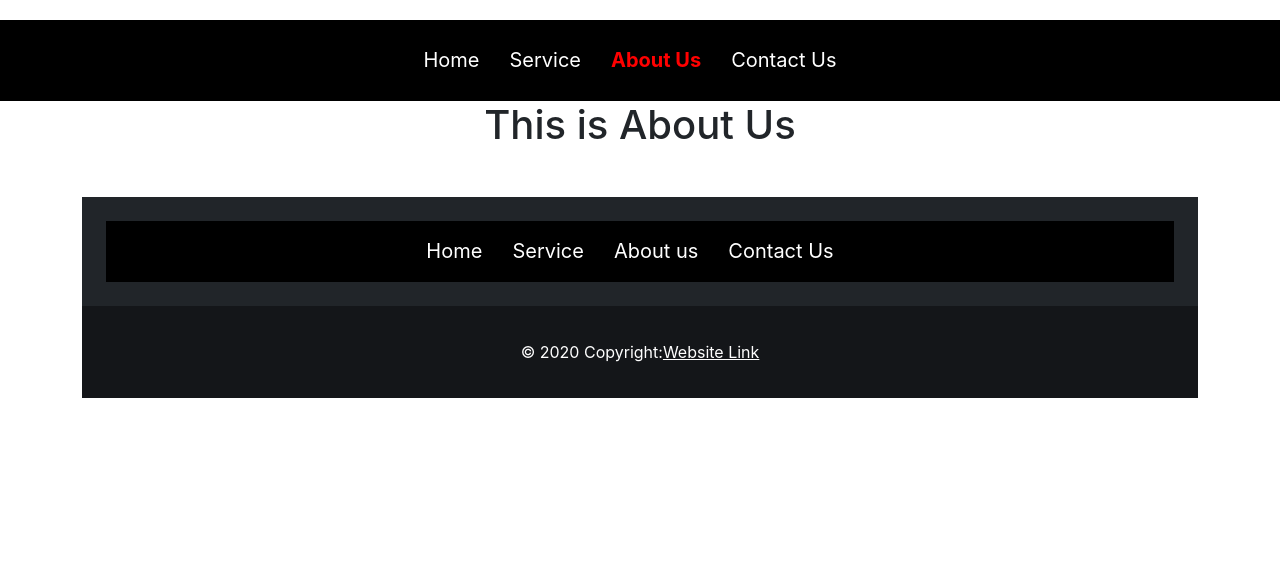
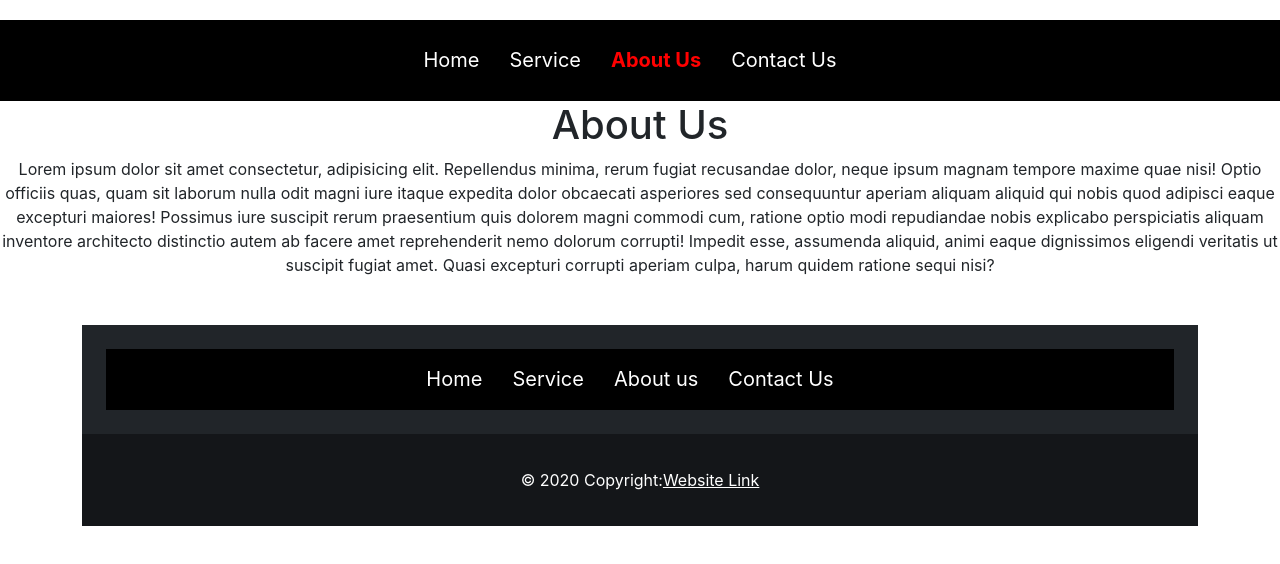
Before and after one commit to shishir-chowdhury/Universities-In-Bangladesh, a React (Create React App) app: page /About in a window 1280 px wide. Shown: the top 564 px of the page. Built offline with nearby package versions, Linux system fonts and the light colour scheme.

Commit message:
Not Found page

```diff
--- a/src/components/About/About.js
+++ b/src/components/About/About.js
@@ -3,7 +3,8 @@ import React from 'react';
 const About = () => {
     return (
         <div>
-            <h1>This is About Us</h1>
+            <h1>About Us</h1>
+            <p>Lorem ipsum dolor sit amet consectetur, adipisicing elit. Repellendus minima, rerum fugiat recusandae dolor, neque ipsum magnam tempore maxime quae nisi! Optio officiis quas, quam sit laborum nulla odit magni iure itaque expedita dolor obcaecati asperiores sed consequuntur aperiam aliquam aliquid qui nobis quod adipisci eaque excepturi maiores! Possimus iure suscipit rerum praesentium quis dolorem magni commodi cum, ratione optio modi repudiandae nobis explicabo perspiciatis aliquam inventore architecto distinctio autem ab facere amet reprehenderit nemo dolorum corrupti! Impedit esse, assumenda aliquid, animi eaque dignissimos eligendi veritatis ut suscipit fugiat amet. Quasi excepturi corrupti aperiam culpa, harum quidem ratione sequi nisi?</p>
         </div>
     );
 };
--- a/src/components/Home/Home.js
+++ b/src/components/Home/Home.js
@@ -28,7 +28,7 @@ const Home = () => {
                 <div className="singleUni-container row">
                     {
                         singleUni.map(singleUniversity => <SingleUniver
-                            key={singleUniversity.id}
+                            key={singleUniversity.rank}
                             singleUniversity={singleUniversity}
                         ></SingleUniver>)
                     }
--- a/src/components/NotFound/NotFound.js
+++ b/src/components/NotFound/NotFound.js
@@ -1,10 +1,14 @@
 import React from 'react';
+import './NotFound.css'
 
 const NotFound = () => {
     return (
         <div>
-            <h1>404</h1>
-            <h3>Page Not Found</h3>
+            <div className="not-found">
+                <h1>404</h1>
+            </div>
+            <p>Oops! Something is wrong.</p>
+            <a className="button" href="/home"><i className="icon-home"></i> Go back in initial page, is better.</a>
         </div>
     );
 };
--- a/src/components/Service/Service.js
+++ b/src/components/Service/Service.js
@@ -11,7 +11,7 @@ const Service = () => {
     }, [])
     return (
         <div>
-
+            <h1>List of top universities in Bangladesh</h1>
             <div className="service-container row">
                 {
                     universities.map(university => <University
```
Also changed, not shown: src/components/NotFound/NotFound.css (added).
